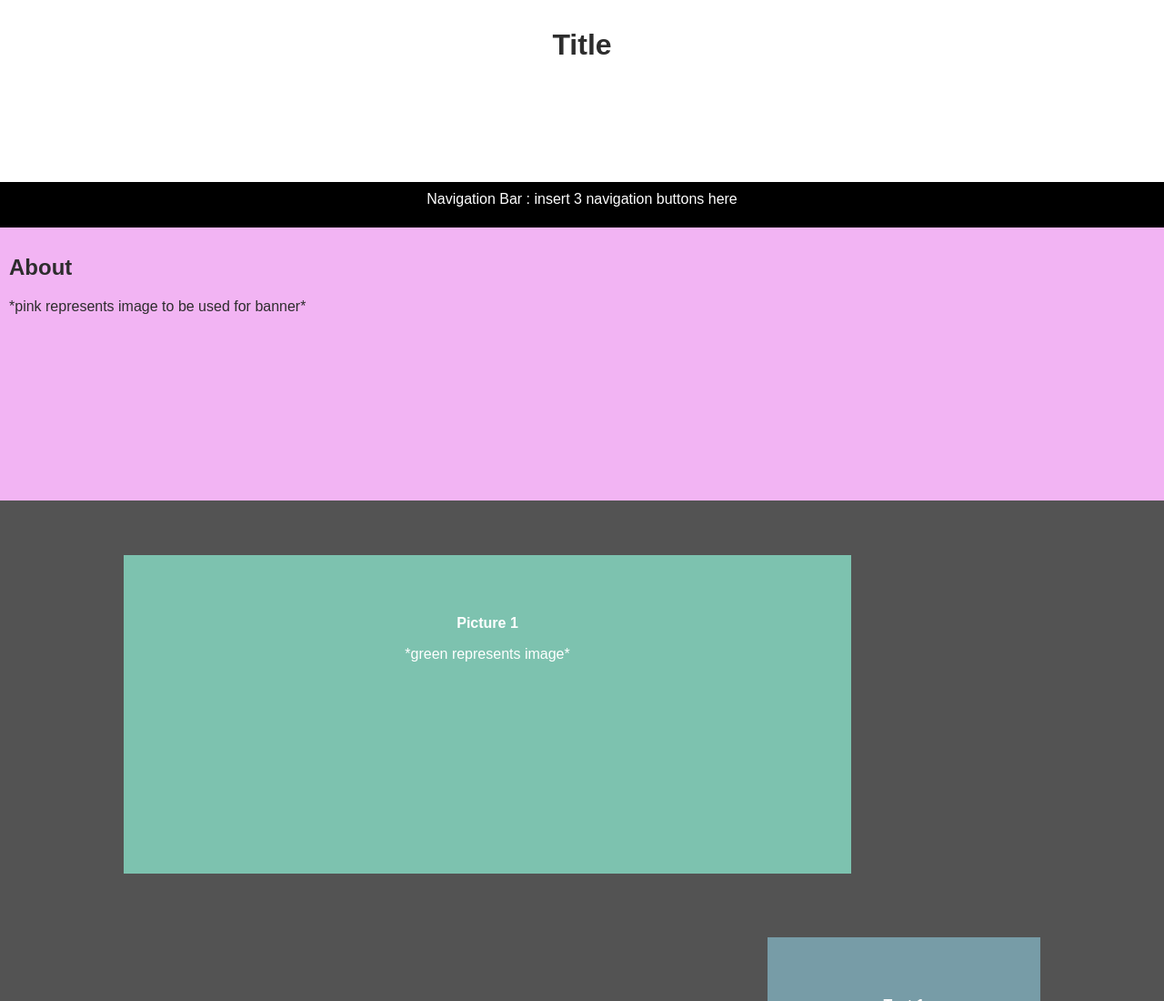
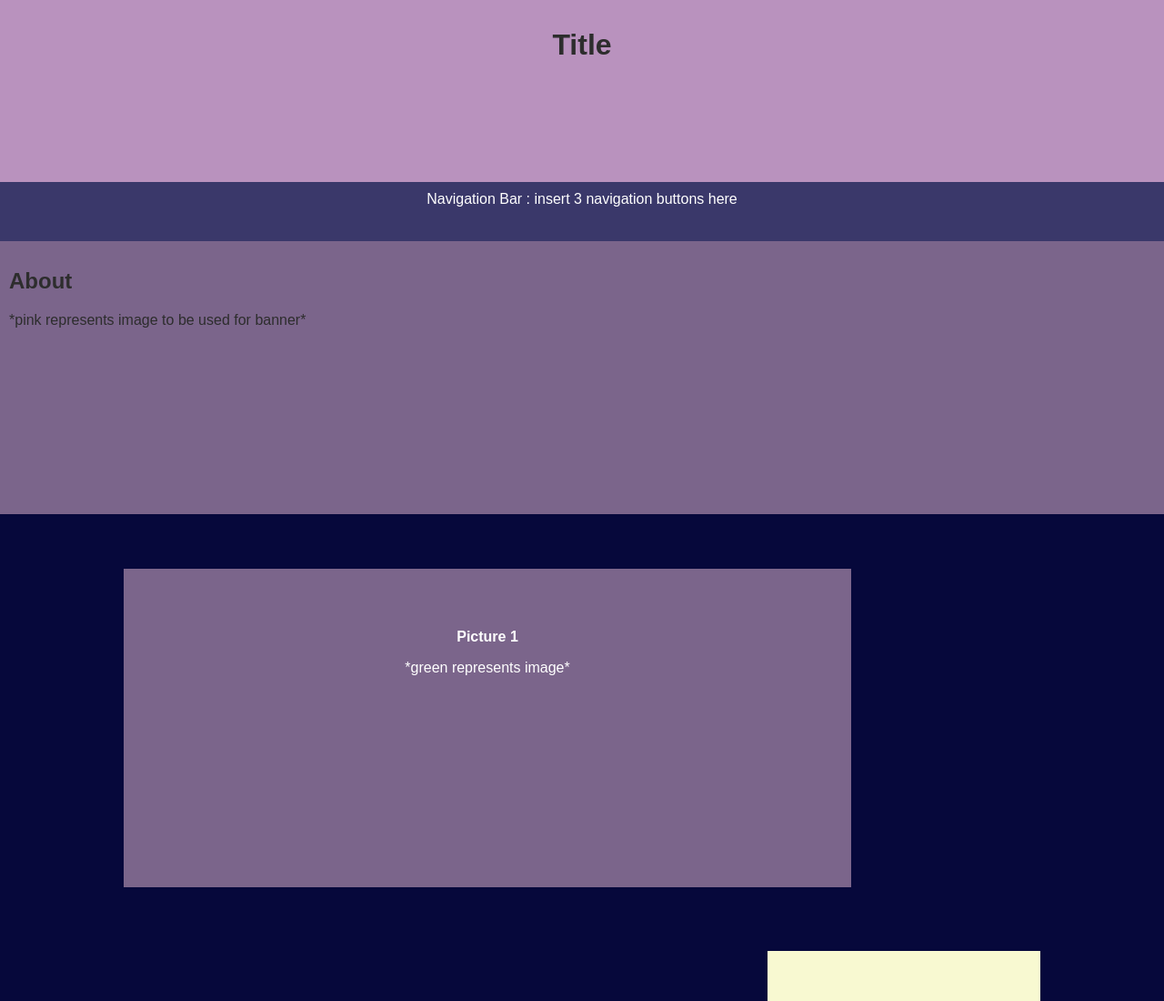
Before and after one commit to TriciaNUS/triciangjiashuen-nm2207.github.io, a plain HTML site: page page1.html in a window 1280 px wide. Shown: the top 1100 px of the page at 91% size. Drawn offline with Linux system fonts and the light colour scheme.

Commit message:
Add files via upload

```diff
--- a/appscripts/page1.js
+++ b/appscripts/page1.js
@@ -1,6 +1,13 @@
+// sticky navigation bar
+window.onscroll = function() {myFunction()};
 
-function nextquizpage() {
-    document.getElementById("headerID").innerHTML = "Ok, I have now received " + 100*counter + " number of clicks";
+var header = document.getElementById("pageNavigationBar");
+var sticky = header.offsetTop;
 
+function myFunction() {
+  if (window.pageYOffset > sticky) {
+    header.classList.add("sticky");
+  } else {
+    header.classList.remove("sticky");
   }
-  warmup();
+}
--- a/css/appstyle1.css
+++ b/css/appstyle1.css
@@ -1,3 +1,10 @@
+/* colours:
+    #06083B
+    #3A386A
+    #7B658B
+    #B992BE
+    #F8F9D1*/
+
 html, body {
   height:100%;
   width:100%;
@@ -6,7 +13,6 @@ html, body {
     font-size: 12pt;
     margin: 0px 0px 20px 0px;
 }
-
 
 .page{
 	display: block;
@@ -18,7 +24,7 @@ html, body {
 	}
 
 .pageHeader{
-    background-color: #ffffff;
+    background-color: #B992BE;
     text-align: center;
     color:  #2d2d2d;
     float: left;
@@ -30,19 +36,29 @@ html, body {
     }
 
 .pageNavigationBar{
-    background-color: #000000;
+    background-color: #3A386A;
     color: #FFFFFF;
     text-align: center;
     float: left;
     clear: none;
-    min-height: 50px;
+    min-height: 65px;
     width: 100%;
     box-sizing: border-box;
     padding: 10px;
     }
 
+.sticky {
+    position: fixed;
+    top: 0;
+    width: 100%;
+    }
+
+.sticky + .pageNavigationBar{
+padding-top: 102px;
+}
+
 .pageBanner{
-    background-color: #f2b4f3;
+    background-color: #7B658B;
     text-align: left;
     color:  #2d2d2d;
     float: left;
@@ -54,7 +70,7 @@ html, body {
     }
 
 .pageContent{
-    background-color: #535353;
+    background-color: #06083B ;
     float: left;
     clear: none;
     min-height: 550px;
@@ -79,7 +95,7 @@ html, body {
     float: left;
     text-align: center;
     color: #ffffff;
-    background-color: #7dc2af;
+    background-color: #7B658B;
     min-height: 350px;
 	width: 800px;
     vertical-align: middle;
@@ -97,7 +113,7 @@ html, body {
     float: right;
     text-align: center;
     color: #ffffff;
-    background-color: #779ca7;
+    background-color: #F8F9D1;
     min-height: 350px;
 	width: 300px;
     vertical-align: middle;
@@ -116,7 +132,7 @@ html, body {
     float: right;
     text-align: center;
     color: #ffffff;
-    background-color: #7dc2af;
+    background-color: #7B658B;
     min-height: 350px;
 	width: 800px;
     vertical-align: middle;
@@ -134,7 +150,7 @@ html, body {
     float: left;
     text-align: center;
     color: #ffffff;
-    background-color: #779ca7;
+    background-color: #F8F9D1;
     min-height: 350px;
 	width: 300px;
     vertical-align: middle;
--- a/page1.html
+++ b/page1.html
@@ -20,7 +20,7 @@
 
         </div>
 
-        <div class="pageNavigationBar">
+        <div class="pageNavigationBar" id = "pageNavigationBar">
         Navigation Bar : insert 3 navigation buttons here
 
         </div>
```
Also changed, not shown: resources/Akira.OG.Colour.jpg (added), resources/Akira.OG.Colour2.jpg (added), resources/Evangelion.OG.Colour.jpg (added), resources/Ghost.OG.Colour.jpg (added), resources/Ghost.OG.Colour2.jpg (added), resources/Kiki.OG.Colours.png (added), resources/Princess.Mononoke.OG.Colours.png (added), resources/Spritied.Away.OG.Colours.png (added), resources/YourName.OG.Colour.jpg (added), resources/YourName.OG.Colour2.jpg (added).
